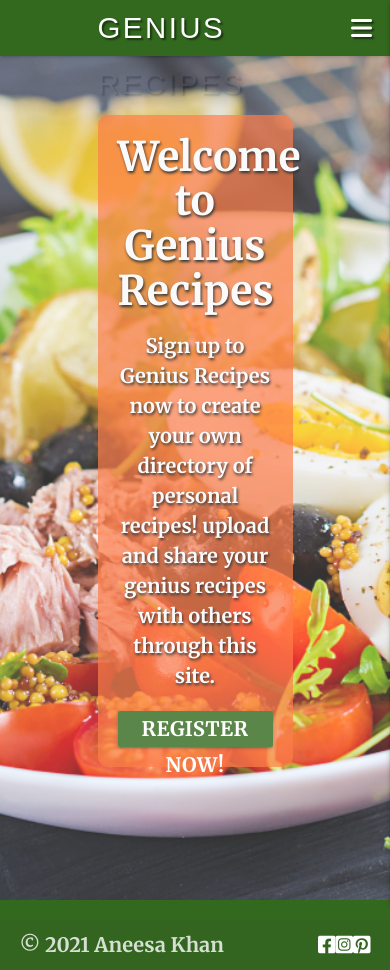
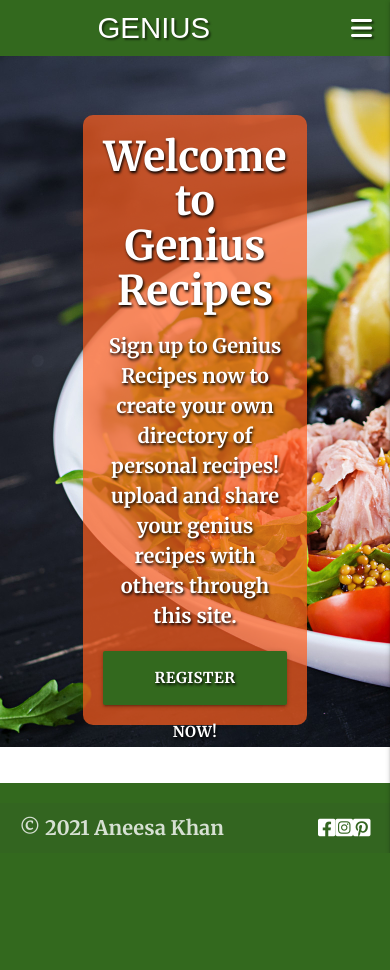
Before and after one commit to anee127/Milestone-Project-3, a Flask app: page /homepage in a window 390 px wide. After the commit the page ends 853 px from the top, so only its background shows below. Run offline with Flask 2, Linux system fonts and the light colour scheme; data that the repository does not hold is empty; some libraries are stand-ins or nearby versions; some web fonts are replaced.

Commit message:
changed homepage styling to make it responsive

```diff
--- a/static/css/style.css
+++ b/static/css/style.css
@@ -12,16 +12,7 @@
 
 .brand-logo {
     font-family: 'Eczar', sans-serif;
-    font-size: 60px;
-    letter-spacing: 2.5px;
     text-transform: uppercase;
-}
-
-/* buttons styling */
-
-.green-btn {
-    text-shadow: none;
-    font-size: 20px;
 }
 
 /* index. html: welcome card*/
@@ -36,15 +27,22 @@ p {
     border-radius: 10px;
 }
 
+.hero-page {
+    position: relative;
+    display: flex;
+    align-items: center;
+    justify-content: center;
+    text-align: center;
+    flex-direction: column;
+}
+
 #hero-image {
-    opacity: 0.8;
-    background-image: url("../images/salad-image.jpg");
-    background-attachment: fixed;
-    background-position: center top;
-    background-size: cover;
-    background-repeat: no-repeat;
-    width: auto;
-    height: 100vh;
+    position: absolute;
+    top: 0;
+    left: 0;
+    width: 100%;
+    height: 100%;
+    overflow: hidden;
 
 }
 
@@ -53,13 +51,10 @@ p {
     border-radius: 10px;
     font-size: 20px;
     font-weight: bold;
-    color: #fafafa;
     text-shadow: 1px 2px 3px black;
-    position: absolute;
-    text-align: center;
+    position: relative;
     padding: 20px;
     margin: 15% 25%;
-    width: 50%;
 }
 
 footer {
--- a/templates/base.html
+++ b/templates/base.html
@@ -15,7 +15,7 @@
 <body>
     <header>
       <!-- Desktop sidenav (code taken from materialize navbar section)-->
-        <nav class= "nav-extended text-shadow #33691e light-green darken-4">
+        <nav class= "nav-extended text-shadow light-green darken-4 flow-text">
             <div class="nav-wrapper">
               <a href="{{ url_for('homepage') }}" class="brand-logo justify-content-center">Genius Recipes</a>
               <a href="#" data-target="mobile-demo" class="sidenav-trigger right"><i class="fas fa-bars"></i></a>
@@ -34,7 +34,7 @@
             </div>
           </nav>
          <!-- Mobile sidenav (code taken from materialize navbar section)-->
-          <ul class="sidenav #fff59d yellow lighten-5" id="mobile-demo">
+          <ul class="sidenav yellow lighten-5 flow-text" id="mobile-demo">
             <li><h4 class="center-align green-text text-darken-4" class="brand-logo justify-content-center">Genius Recipes</h4></li>
             <li><a href="{{ url_for('homepage') }}">Welcome</a></li>
             <li><a href="{{ url_for('all_recipes') }}">Recipes</a></li>
--- a/templates/index.html
+++ b/templates/index.html
@@ -1,11 +1,15 @@
 {% extends "base.html" %}
 {% block content%}
-<header id="hero-image" class="text-center bg-image d-flex flex-column justify-content-center center-align responsive-img">
-  <div id="mask" class="d-flex flex-column justify-content-around align-items-center">
+<header class="hero-page">
+<div id="hero-image" class="responsive-img">
+  <img src="{{url_for('static', filename='images/salad-image.jpg') }}" alt="hero-image">
+  </div>
+  <div id="mask" class="white-text flow-text d-flex flex-column justify-content-around center-align">
     <h3>Welcome to Genius Recipes</h3>
-    <p>Sign up to Genius Recipes now to create your own directory of personal recipes! upload and share your genius recipes with others through this site.</p>
-    <a class="green-btn btn light-green darken-4 btn-lg" href="{{ url_for('register') }}"
-      role="button">REGISTER NOW!</a>
+    <p>Sign up to Genius Recipes now to create your own directory of personal recipes! upload and share your genius
+      recipes with others through this site.</p>
+    <a class="btn-large light-green darken-4 white-text" href="{{ url_for('register') }}" role="button">REGISTER
+      NOW!</a>
   </div>
 </header>
 {% endblock %}
```
